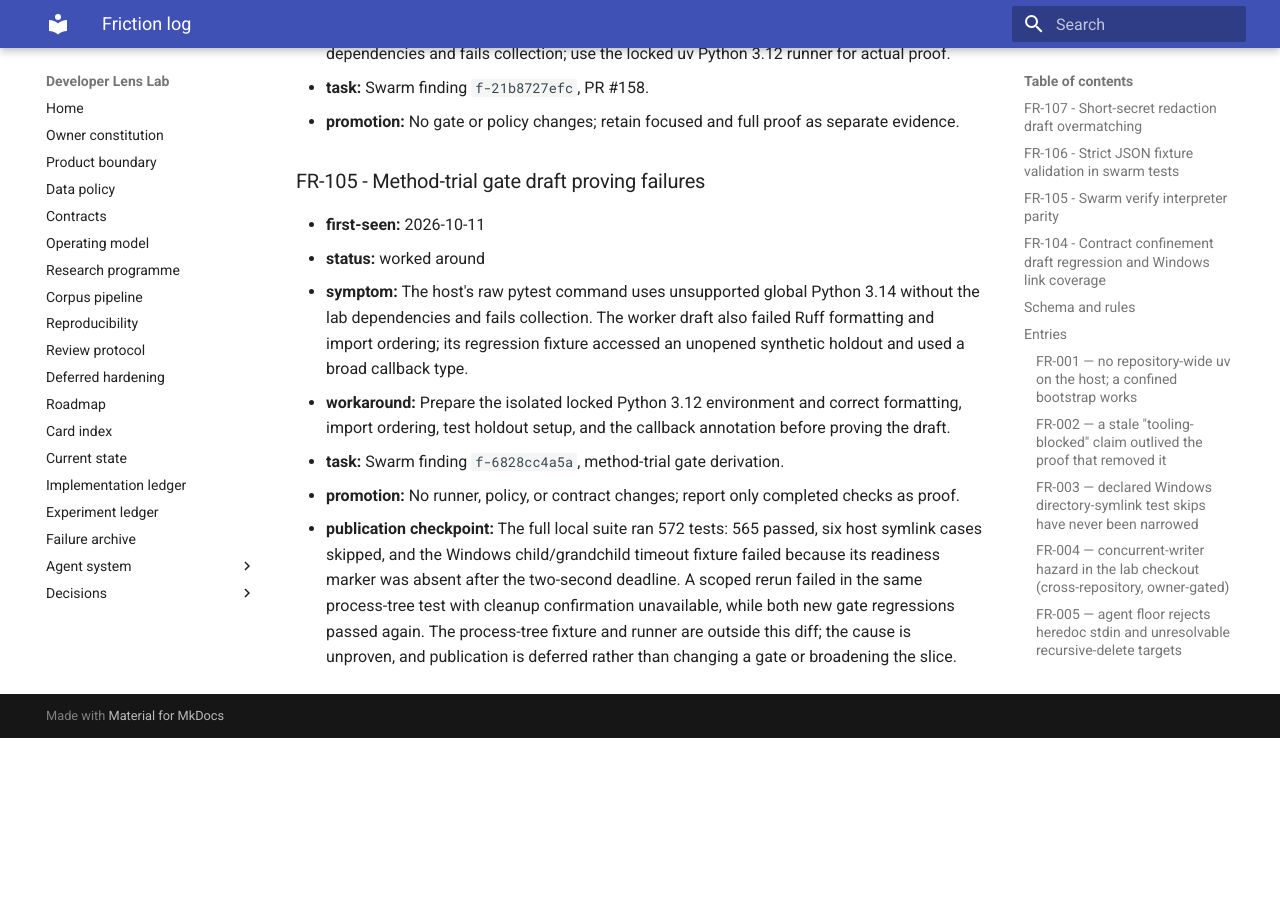
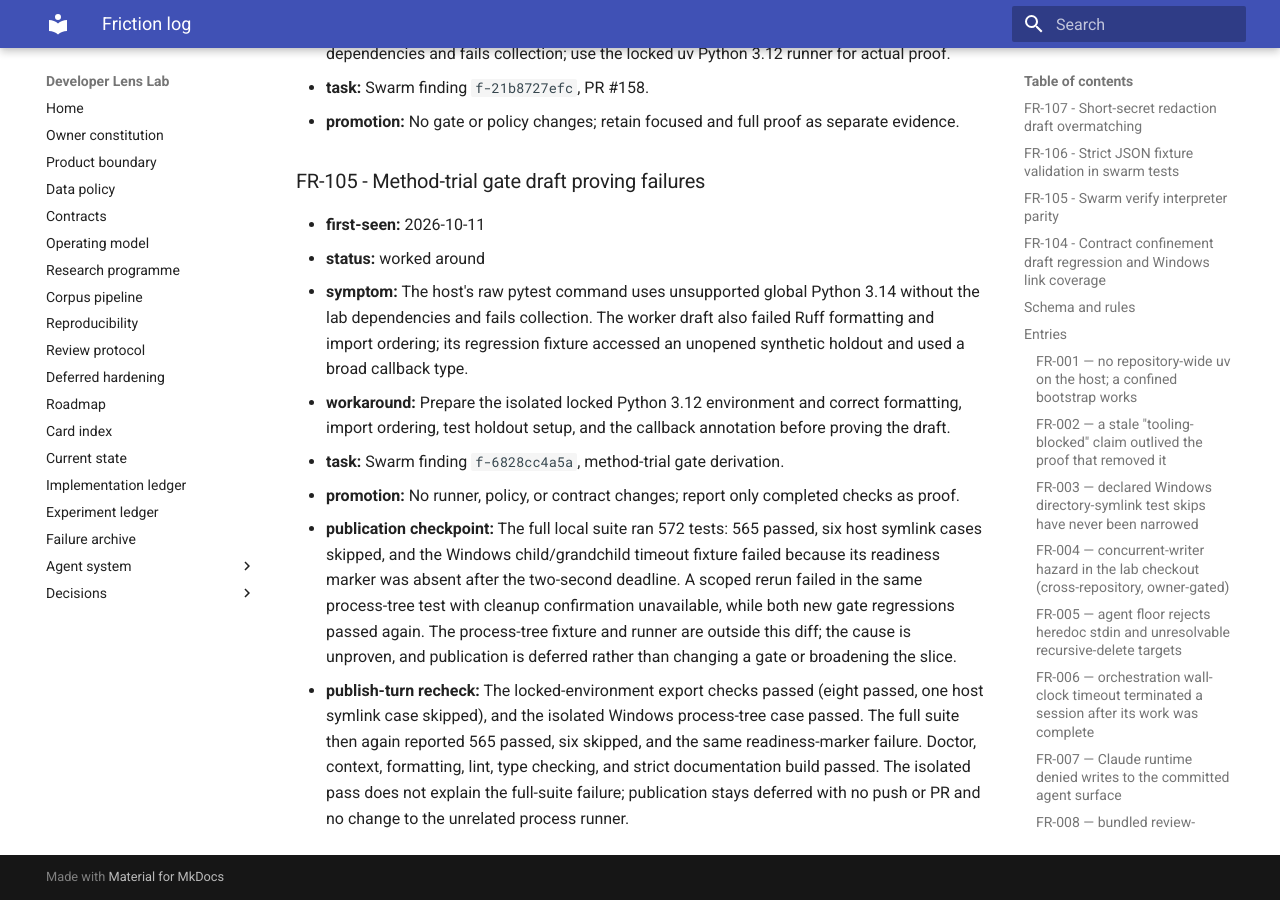
Before and after one commit to Chris0Jeky/developer-lens-lab, an MkDocs documentation site: the page built from docs/agent-system/FRICTION_LOG.md, in a window 1280 px wide and 900 px high, scrolled down 84642 px. Built offline with MkDocs 1.6.1 and Material for MkDocs 9.7.7, drawn with Linux system fonts in a browser that asks for light colours; before the commit the page ends 85380 px from its top, so only the background shows below that.

Commit message:
Record repeated publication gate failure

```diff
--- a/docs/agent-system/FRICTION_LOG.md
+++ b/docs/agent-system/FRICTION_LOG.md
@@ -2937,3 +2937,4 @@ retry, content inspection, or deletion was attempted.
 - **task:** Swarm finding `f-6828cc4a5a`, method-trial gate derivation.
 - **promotion:** No runner, policy, or contract changes; report only completed checks as proof.
 - **publication checkpoint:** The full local suite ran 572 tests: 565 passed, six host symlink cases skipped, and the Windows child/grandchild timeout fixture failed because its readiness marker was absent after the two-second deadline. A scoped rerun failed in the same process-tree test with cleanup confirmation unavailable, while both new gate regressions passed again. The process-tree fixture and runner are outside this diff; the cause is unproven, and publication is deferred rather than changing a gate or broadening the slice.
+- **publish-turn recheck:** The locked-environment export checks passed (eight passed, one host symlink case skipped), and the isolated Windows process-tree case passed. The full suite then again reported 565 passed, six skipped, and the same readiness-marker failure. Doctor, context, formatting, lint, type checking, and strict documentation build passed. The isolated pass does not explain the full-suite failure; publication stays deferred with no push or PR and no change to the unrelated process runner.
```
